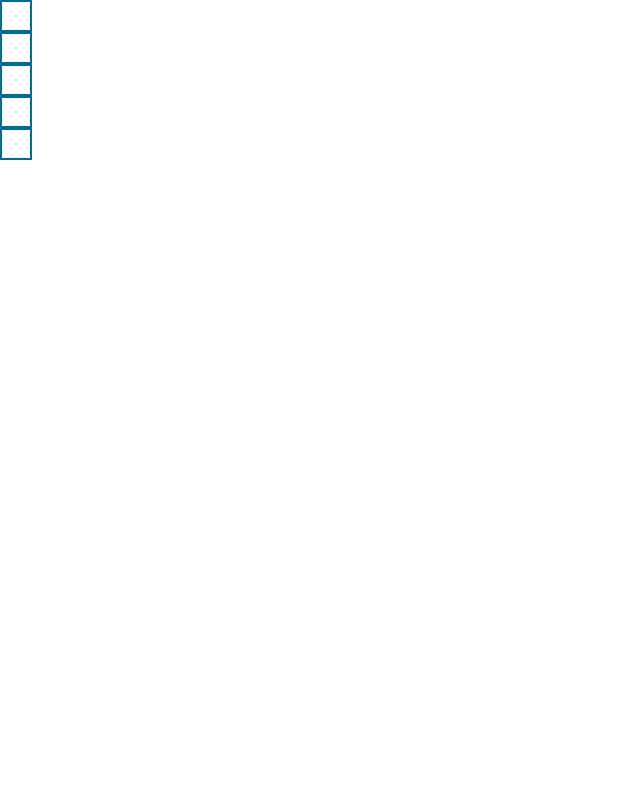
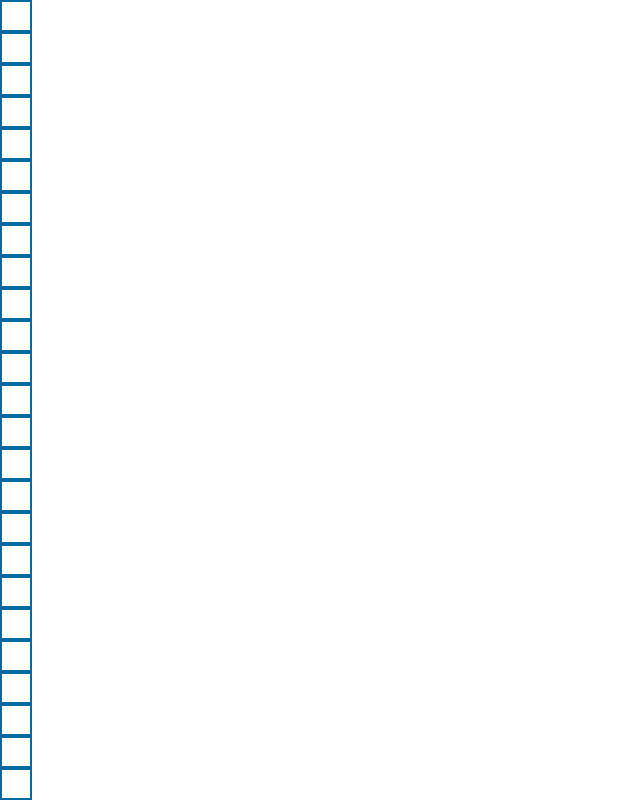
Before and after one commit to obakeng-develops/graph-visualizer, a React (Create React App) app in the folder visualizer/: page / in a window 1280 px wide. Shown: the whole page, without its empty margins (0-640 px from the left). Built offline with nearby package versions, Linux system fonts and the light colour scheme.

Commit message:
Rendered Node component as blocks of 25 nodes

```diff
--- a/visualizer/src/UI/molecules/Grid.tsx
+++ b/visualizer/src/UI/molecules/Grid.tsx
@@ -19,11 +19,9 @@ function Grid() {
     <div>
       {
         matrix.map((row, rowIdx) => {
-          return (
-            <div key={rowIdx}>
-              <Node></Node>
-            </div>
-          )
+          return <>
+           {row.map((node, nodeIdx) => <div><Node></Node></div>)}
+          </>
         })
       }
     </div>
```
